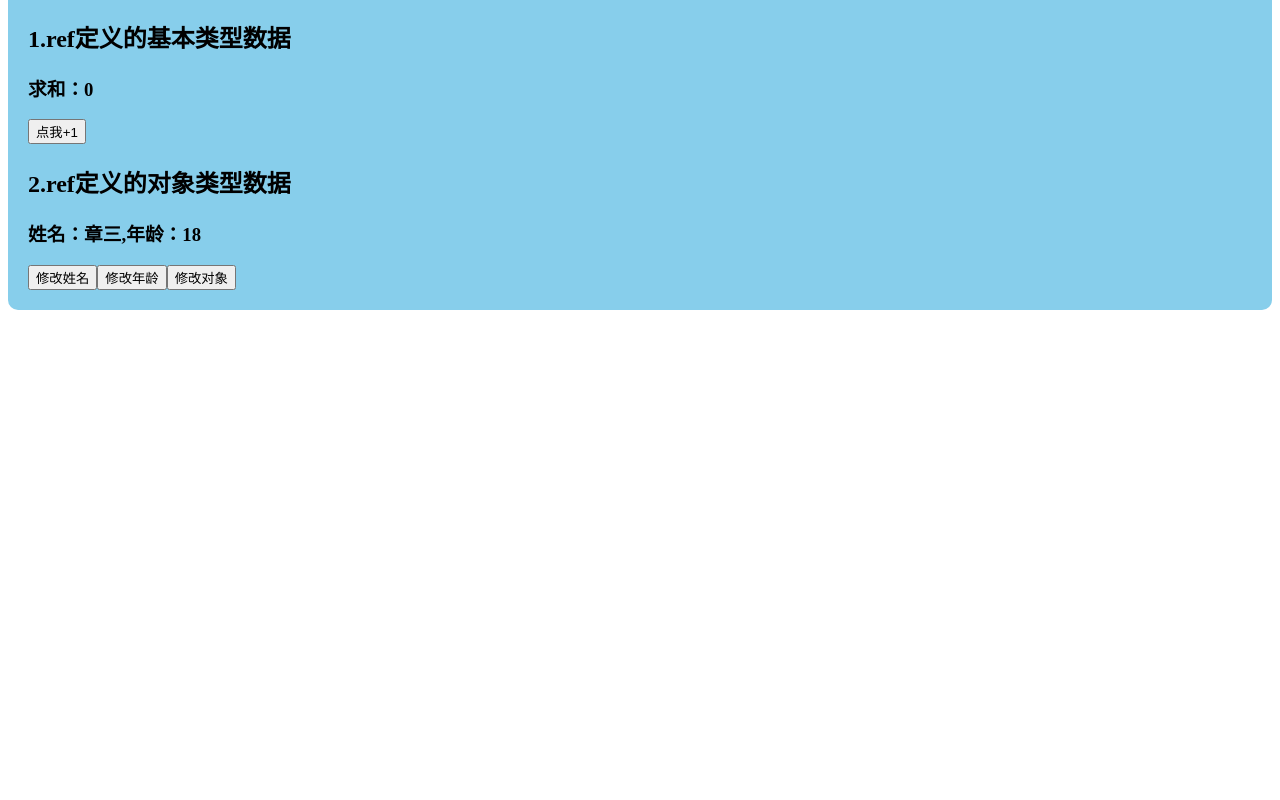
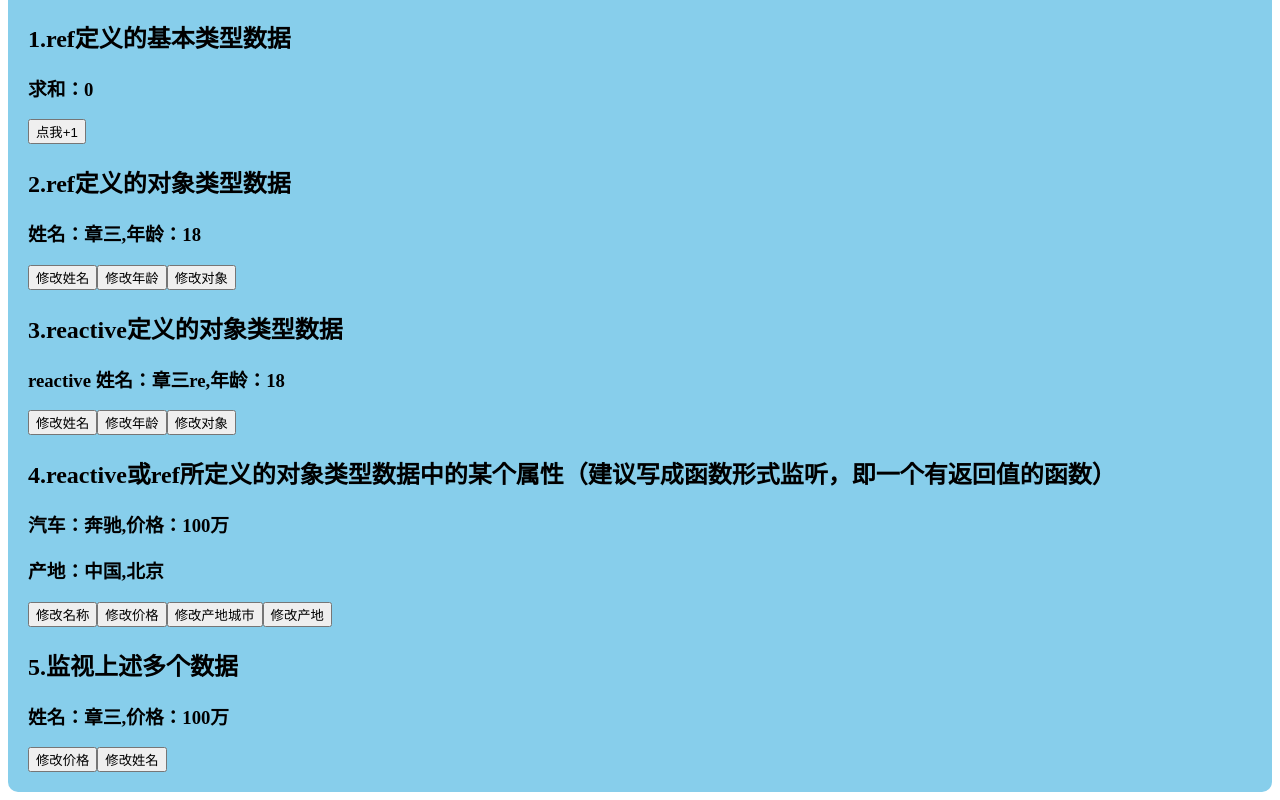
Before and after one commit to q858333/VueTest, a Vue app in the folder VueStudy/vue3_study/: page / in a window 1280 px wide. Shown: the part 296-1096 px from the top of the page. Before the commit the page ends 800 px from the top, so only its background shows below. Built offline with nearby package versions, Linux system fonts and the light colour scheme.

Commit message:
watch:      <h2>3.reactive定义的对象类型数据</h2>,      <h2>4.reactive或ref所定义的对象类型数据中的某个属性（建议写成函数形式监听，即一个有返回值的函数）</h2>,      <h2>5.监视上述多个数据</h2>

```diff
--- a/VueStudy/vue3_study/src/components/ComputedAndWatch.vue
+++ b/VueStudy/vue3_study/src/components/ComputedAndWatch.vue
@@ -16,13 +16,33 @@
       <button @click="changeName">修改姓名</button>
       <button @click="changeAge">修改年龄</button>
       <button @click="changePerson">修改对象</button>
+
+      <h2>3.reactive定义的对象类型数据</h2>
+      <h3>reactive 姓名：{{person_re.name}},年龄：{{person_re.age}}</h3>
+      <button @click="changeREName">修改姓名</button>
+      <button @click="changeREAge">修改年龄</button>
+      <button @click="changeREPerson">修改对象</button>
+
+      <h2>4.reactive或ref所定义的对象类型数据中的某个属性（建议写成函数形式监听，即一个有返回值的函数）</h2>
+      <h3>汽车：{{car.name}},价格：{{car.price}}万</h3>
+      <h3>产地：{{car.address.country}},{{car.address.city}}</h3>
+      <button @click="changeCarName">修改名称</button>
+      <button @click="changeCarPrice">修改价格</button>
+      <button @click="changeCarCity">修改产地城市</button>
+      <button @click="changeCarAdress">修改产地</button>
+
+      <h2>5.监视上述多个数据</h2>
+      <h3>姓名：{{person.name}},价格：{{car.price}}万</h3>
+      <button @click="changeCarPrice">修改价格</button>
+      <button @click="changeName">修改姓名</button>
+
     </div>
 
 </template>
 
 <script setup lang="ts">
 
-import {ref,computed, watch} from 'vue'
+import {ref,computed, watch, reactive} from 'vue'
 
 //1.ref定义的基本类型数据
 let sum = ref(0)
@@ -43,11 +63,11 @@ let person = ref({
     name:'章三',
     age:18
 })
-//监视，ref定义的对象类型数据，监视的是对象的地址值，若想监视对象内部属性变化，需要手动开启deep,
+//监视，ref定义的对象类型数据，监视的是对象的地址值，若想监视对象内部属性变化，需要手动开启deep（深度监视）,
 // immediate 表示 立即执行一次
 //deep 监听，对象的属性newValue，oldValue是一样的，因为指向的是同一地址，值变后都变了
 watch(person,(newValue,oldValue)=>{
-  console.log('watch ',newValue,oldValue);
+  console.log('ref watch ',newValue,oldValue);
 },{deep:true,immediate:true})
 function changePerson () {
     person.value = {name:'里斯', age:1000}
@@ -60,6 +80,83 @@ function changeAge() {
     person.value.age += 1;
 }
 
+
+//3.监听 reactive定义的对象类型数据,默认自动开启deep（深度监视）,
+let person_re = reactive({
+    name:'章三re',
+    age:18
+})
+//监视，reactive定义的对象类型数据，监视的是对象的地址值
+watch(person_re,(newValue,oldValue)=>{
+  console.log('reactive watch ',newValue,oldValue);
+})
+function changeREPerson () {
+    // person_re = {name:'里斯re', age:1000} 没反应不能这个修改因为
+    Object.assign(person_re,{name:'里斯re', age:1000});//遍历每个对象赋值
+
+}
+function changeREName () {
+    person_re.name += '~';
+}
+
+function changeREAge() {
+    person_re.age += 1;
+}
+
+
+//4.监听 reactive或ref所定义的对象类型数据中的某个属性，基本类型的要写成函数形式，对象类型可以直接写，也可以写成函数，更推荐写函数
+let car = reactive({name:'奔驰',price:100,address:{
+    country:'中国',
+    city:'北京'
+}})
+///监听属性中的基本类型
+//监听car.name会报错
+// watch(car.name,(newValue,oldValue)=>{
+//     console.log('car watch ',newValue,oldValue);
+// })
+watch(()=>{
+    return car.name;
+},(newValue,oldValue)=>{
+    console.log('car watch ',newValue,oldValue);
+})
+///监听属性中的对象类型
+///这样写只能监听对象类型中的属性变化,比如：city,对象变化监听不到 比如修改整个adress
+watch(car.address,(newValue,oldValue)=>{
+    console.log('属性方式 car address watch ',newValue,oldValue);
+})
+/// 这样写既能监听整个对象的变化，也可以监听对象属性的变化
+watch(()=>{
+    return car.address;
+},(newValue,oldValue)=>{
+    console.log('方法方式 car address watch ',newValue,oldValue);
+},{deep:true})
+
+function changeCarAdress () {
+    car.address = {country:'日本', city:'东京'}
+
+}
+function changeCarName () {
+    car.name += '~';
+}
+
+function changeCarPrice() {
+    car.price += 10;
+}
+
+function changeCarCity () {
+    car.address.city += "~";
+}
+
+
+
+//5.监听多个数据
+watch([()=>{
+    return person.value.name;
+},()=>{
+    return car.price
+}],(newValue,oldValue)=>{
+    console.log('watch 多个数据 ',newValue,oldValue);
+})
 
 
 
```
